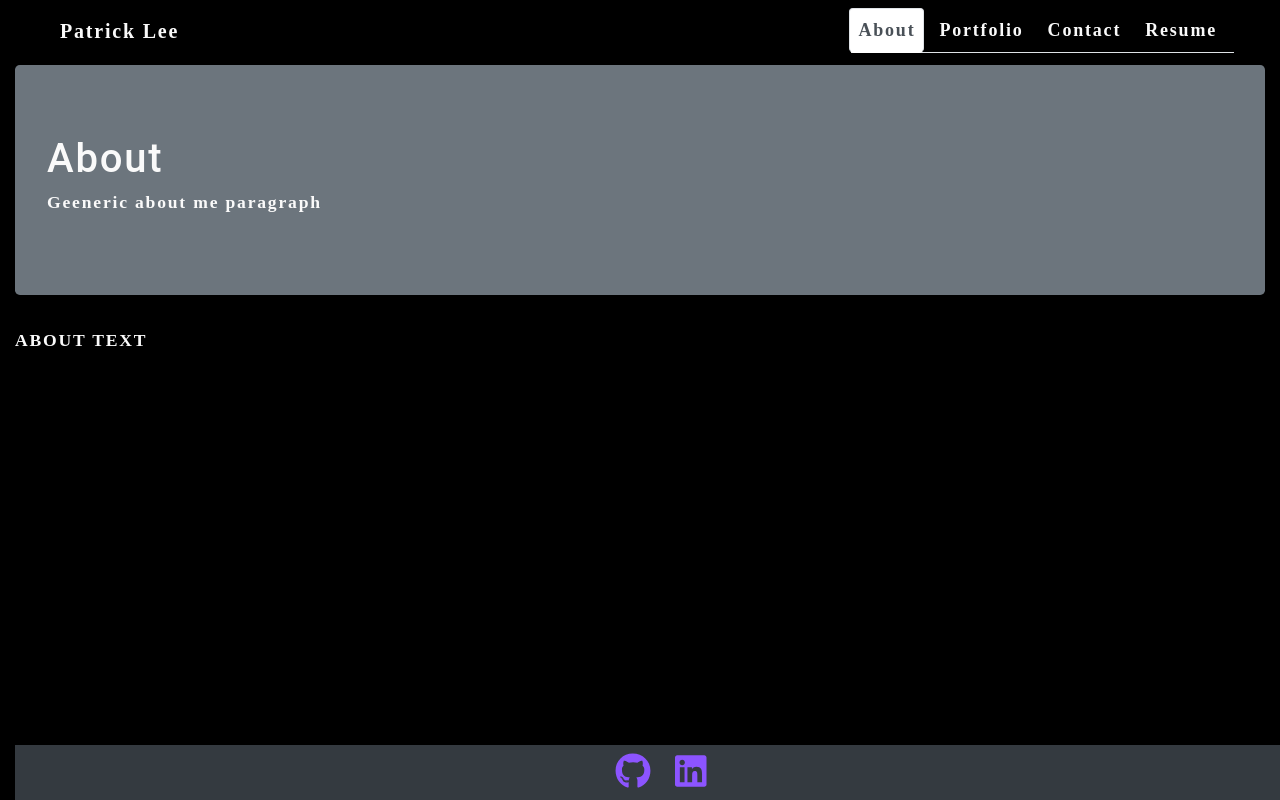
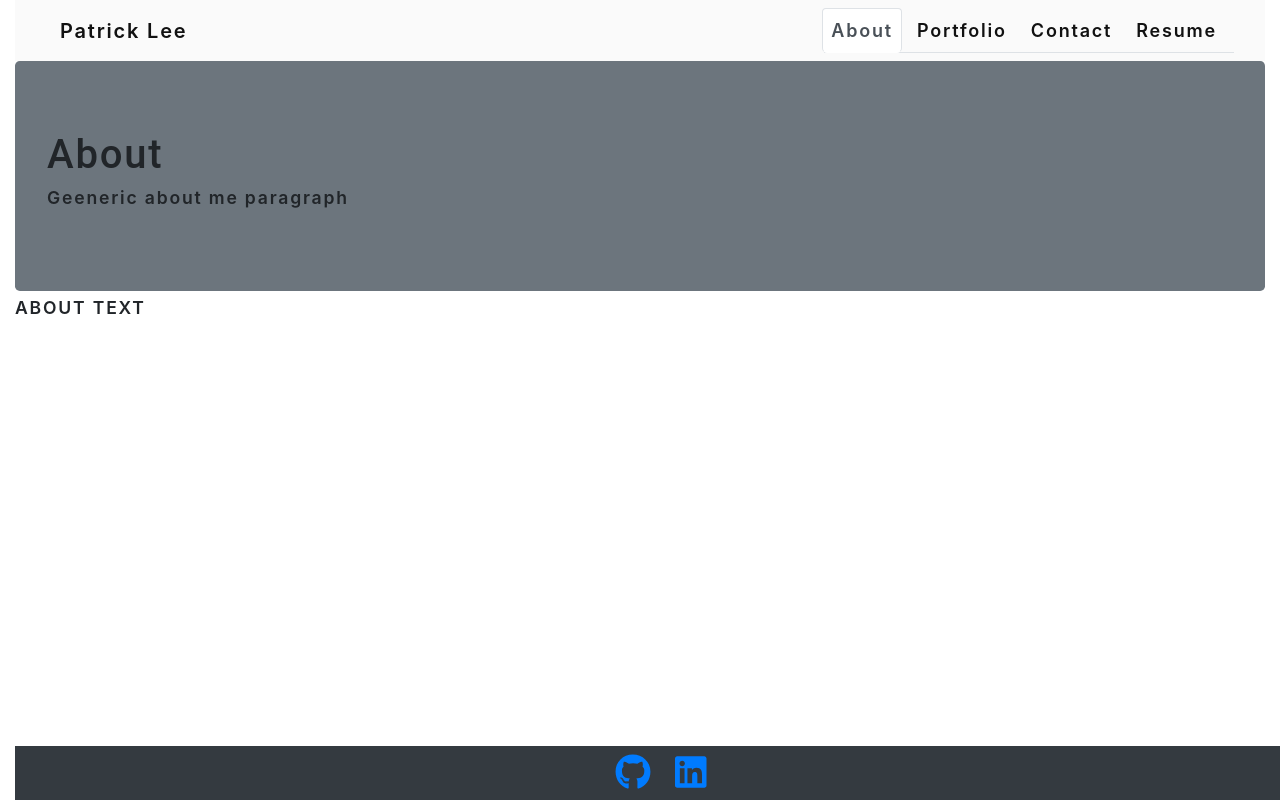
Before and after one commit to patrickmklee/react-portfolio, a React (Create React App) app: page / in a window 1280 px wide. Built offline with nearby package versions, Linux system fonts and the light colour scheme.

Commit message:
Update styling and imports

```diff
--- a/src/App.js
+++ b/src/App.js
@@ -1,10 +1,11 @@
+import './App.css';
 import React, {useState}  from 'react';
 // import logo from './logo.svg';
 import Footer from './components/Footer'
 import Header from './components/Header'
 import PageContainer from './components/PageContainer.js';
-import {faGit} from '@fortawesome/free-brands-svg-icons';
-import './App.css';
+
+
 
 function App() {
   const [pages] = useState([
--- a/src/components/PageContainer.js
+++ b/src/components/PageContainer.js
@@ -25,7 +25,7 @@ const renderPage = ({name}) => {
 const PageContainer = ({page}) => {
   return (
       <main>
-        <div className="jumbotron mt-1 bg-secondary">
+        <div className="jumbotron mb-1 bg-secondary ">
           <h1 data-testid="h1tag">{capitalizeFirstLetter(page.name)}</h1>
           <p data-testid="pagedesctag">{page.description}</p>
         </div>
--- a/src/index.css
+++ b/src/index.css
@@ -1,15 +1,9 @@
-
 main {
 	margin: 0 auto;
 	max-width: 100%;
   padding: 0px;
-
-
 }
 :root {
-  --primary: #8c54ff;
-  --secondary: #F3A847;
-  --tertiary: #B12704;
   --light: #fafafa;
   --dark: #000000;
   --darker: #111111;
@@ -31,9 +25,9 @@ body {
   line-height: 1.5;
   font-size: 18px;
   letter-spacing: .1em;
-  background: var(--dark);
-  color: var(--light);
-  font-family: 'Poiret One', cursive;
+  /* background: var(--dark); */
+  /* color: var(--light); */
+  /* font-family: 'Poiret One', cursive; */
 
 }
 
@@ -61,11 +55,19 @@ a:hover {
 }
 
 header {
-  background: var(--dark);
+  background-color: var(--light);
+  /* min-height: 100vh; */
+  display: flex;
+  flex-direction: column;
+  align-items: center;
+  justify-content: center;
+  /* font-size: calc(10px + 2vmin); */
+  /* color: white; */
+  /* background: var(--dark); */
 }
 
 header a {
-  color: var(--light);
+  color: var(--darker);
 }
 footer {
   /* background: var(--secondary); */
@@ -135,14 +137,6 @@ input:focus {
 li {
   list-style: none;
 }
-
-/* nav a:hover {
-  text-decoration: none;
-}
-
-nav li {
-  cursor: pointer;
-} */
 
 textarea {
 	width: 600px;
--- a/src/index.js
+++ b/src/index.js
@@ -1,8 +1,7 @@
 import 'bootstrap/dist/css/bootstrap.min.css';
+import './index.css'
 import React from 'react';
 import ReactDOM from 'react-dom';
-import './index.css';
-import { FontAwesomeIcon } from '@fortawesome/react-fontawesome';
 import App from './App';
 import reportWebVitals from './reportWebVitals';
 
```
